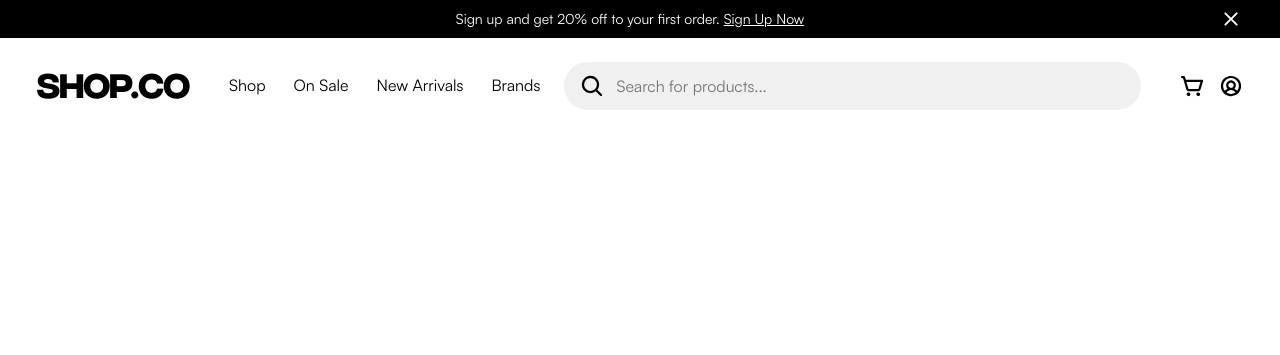
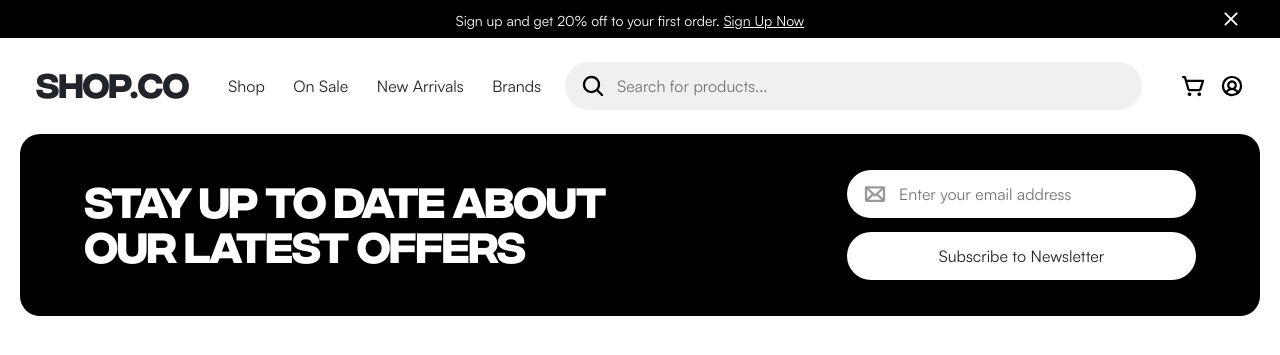
Before and after one commit to korovkincode/shopco-training, a Django app: page / in a window 1280 px wide. Shown: the top 355 px of the page. Run offline with Django 5.2, Linux system fonts and the light colour scheme; some libraries are stand-ins or nearby versions.

Commit message:
feat: Add MVP subscribe form

```diff
--- a/shop/static/styles.css
+++ b/shop/static/styles.css
@@ -9,6 +9,22 @@ a {
 a:visited {
     color: inherit;
     text-decoration: none;
+}
+input {
+    background-color: #F0F0F0;
+    border: none;
+    font-weight: 400;
+    font-family: Satoshi;
+    font-size: 16px;
+    width: 75%;
+}
+input::placeholder {
+    font-weight: 400;
+    font-family: Satoshi;
+    font-size: 16px;
+}
+input:focus {
+    outline: none;
 }
 @font-face {
     font-family: IntegralCF;
@@ -51,7 +67,7 @@ a:visited {
     display: flex;
     justify-content: start;
     align-items: center;
-    border-radius: 25px;
+    border-radius: 62px;
     height: 48px;
     width: 577px;
     background: #F0F0F0;
@@ -64,21 +80,6 @@ a:visited {
     margin-left: 16px;
     margin-right: 12px;
     background-image: url('search_icon_gray.svg');
-}
-.search__holder {
-    background-color: #F0F0F0;
-    border: none;
-    font-weight: 400;
-    font-family: Satoshi;
-    font-size: 16px;
-}
-.search__holder::placeholder {
-    font-weight: 400;
-    font-family: Satoshi;
-    font-size: 16px;
-}
-.search__holder:focus {
-    outline: none;
 }
 .nav__icons {
     display: flex;
@@ -153,8 +155,63 @@ a:visited {
     margin-top: 5px;
     margin-bottom: 5px;
 }
+.form__container {
+    margin-left: auto;
+    margin-right: auto;
+    background: black;
+    border-radius: 20px;
+}
+.form__content {
+    display: flex;
+    justify-content: space-between;
+    align-items: center;
+    padding-left: 64px;
+    padding-right: 64px;
+    padding-top: 36px;
+    padding-bottom: 36px;
+}
+.form__label {
+    font-weight: 700;
+    font-size: 40px;
+    font-family: IntegralCF;
+    line-height: 45px;
+    color: white;
+}
+.form__email {
+    display: flex;
+    justify-content: start;
+    align-items: center;
+    border-radius: 62px;
+    height: 48px;
+    width: 349px;
+    background: #ffffff;
+}
+.form__email input {
+    background: #ffffff;
+}
+.icon--email {
+    margin-left: 16px;
+    margin-right: 12px;
+    background-image: url('email_icon.svg');
+}
+.form__subscribe {
+    margin-top: 14px;
+    display: flex;
+    justify-content: center;
+    align-items: center;
+    border-radius: 62px;
+    height: 48px;
+    width: 349px;
+    background: #ffffff;
+    font-family: Satoshi;
+    font-weight: 500;
+    font-size: 16px;
+}
+.form__subscribe:hover {
+    cursor: pointer;
+}
 @media (width >= 1240px){
-    .nav__container {
+    .nav__container, .form__container {
         max-width: 1240px;
         margin-left: auto;
         margin-right: auto;
@@ -163,6 +220,9 @@ a:visited {
         max-width: 1440px;
         margin-left: auto;
         margin-right: auto;
+    }
+    .form__label {
+        max-width: 551px;
     }
 }
 @media (width < 1240px) {
--- a/shop/templates/base.html
+++ b/shop/templates/base.html
@@ -8,6 +8,7 @@
             SHOP.CO
             {% endblock %}
         </title>
+        <link rel="stylesheet" href="https://cdn.jsdelivr.net/npm/bootstrap@4.0.0/dist/css/bootstrap.min.css" integrity="sha384-Gn5384xqQ1aoWXA+058RXPxPg6fy4IWvTNh0E263XmFcJlSAwiGgFAW/dAiS6JXm" crossorigin="anonymous">
         <link rel="stylesheet" href="{% static 'styles.css' %}">
     </head>
     <body>
@@ -23,10 +24,18 @@
             <div class="nav__links--mini" id="dropdown-opener">
                 <div class="nav__icon icon--list"></div>
                 <ul class="links__dropdown" id="dropdown-links">
-                    <li class="nav__item"><a href="/shop">Shop</a></li>
-                    <li class="nav__item"><a href="/on-sale">On Sale</a></li>
-                    <li class="nav__item"><a href="/new-arrivals">New Arrivals</a></li>
-                    <li class="nav__item"><a href="/brands">Brands</a></li>
+                    <li class="nav__item">
+                        <a href="/shop">Shop</a>
+                    </li>
+                    <li class="nav__item">
+                        <a href="/on-sale">On Sale</a>
+                    </li>
+                    <li class="nav__item">
+                        <a href="/new-arrivals">New Arrivals</a>
+                    </li>
+                    <li class="nav__item">
+                        <a href="/brands">Brands</a>
+                    </li>
                 </ul>
             </div>
             <div class="nav__item nav__breaker shop-logo">
@@ -48,7 +57,7 @@
             </div>
             <div class="nav__search--full nav__breaker">
                 <div class="nav__icon icon--search"></div>
-                <input class="search__holder" id="search-bar" placeholder="Search for products..."></input>
+                <input id="search-bar" placeholder="Search for products..."></input>
             </div>
             <div class="nav__icons">
                 <div class="nav__icon icon--search nav__search--mini"></div>
@@ -60,6 +69,23 @@
                 </a>
             </div>
         </div>
+        <div class="form__container">
+            <div class="form__content">
+                <div class="form__label">
+                    STAY UP TO DATE ABOUT OUR LATEST OFFERS
+                </div>
+                <div class="form__handlers">
+                    <div class="form__email">
+                        <div class="nav__icon icon--email"></div>
+                        <input id="email-bar" placeholder="Enter your email address"></input>
+                    </div>
+                    <div class="form__subscribe">Subscribe to Newsletter</div>
+                </div>
+            </div>
+        </div>
     </body>
     <script src="{% static 'eventHandlers.js' %}"></script>
+    <script src="https://code.jquery.com/jquery-3.2.1.slim.min.js" integrity="sha384-KJ3o2DKtIkvYIK3UENzmM7KCkRr/rE9/Qpg6aAZGJwFDMVNA/GpGFF93hXpG5KkN" crossorigin="anonymous"></script>
+    <script src="https://cdn.jsdelivr.net/npm/popper.js@1.12.9/dist/umd/popper.min.js" integrity="sha384-ApNbgh9B+Y1QKtv3Rn7W3mgPxhU9K/ScQsAP7hUibX39j7fakFPskvXusvfa0b4Q" crossorigin="anonymous"></script>
+    <script src="https://cdn.jsdelivr.net/npm/bootstrap@4.0.0/dist/js/bootstrap.min.js" integrity="sha384-JZR6Spejh4U02d8jOt6vLEHfe/JQGiRRSQQxSfFWpi1MquVdAyjUar5+76PVCmYl" crossorigin="anonymous"></script>
 </html>
```
Also changed, not shown: other parts of shop/static/styles.css (+23 -7 lines), shop/static/email_icon.svg (added).
